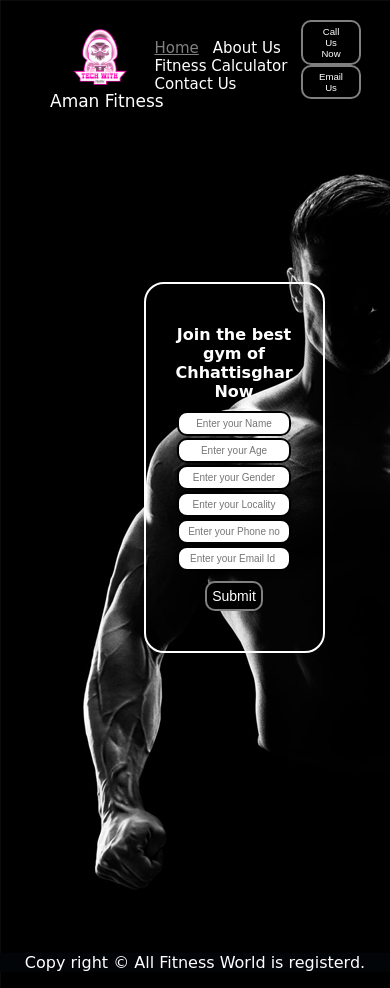
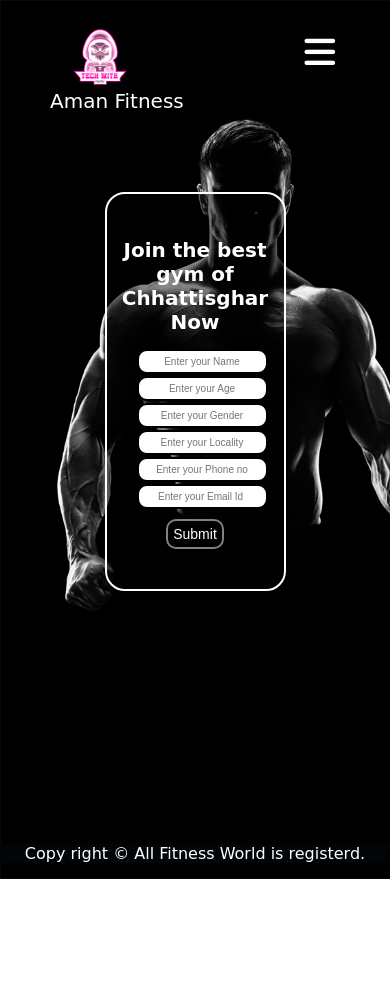
Before and after one commit to AmanSahu13/Gym_Website, a plain HTML site: page index.htm in a window 390 px wide. After the commit the page ends 879 px from the top, so only its background shows below. Drawn offline with Linux system fonts and the light colour scheme; a web font is replaced by a local one.

Commit message:
Making Responsive

```diff
--- a/css/style.css
+++ b/css/style.css
@@ -4,7 +4,8 @@
     margin: 0px;
     color: white;
     padding: 0px;
-    background: url('../7.png');
+    background-image: url('../7.png');
+    /* background-size: cover; */
 }
 .left{
     display: inline-block;
@@ -23,30 +24,29 @@ filter: invert(100%);
 text-align: center;
 font-size: 17px;
 line-height: 9px;
+
 }
 .mid{
-/*      border:2px solid rgb(49, 145, 11);
-*/
-    display: block;
-    width: 41%;
-
+    display: flex;
+    align-items: center;
+    justify-content: center;
+    /* width: 100%; */
     margin: 28px auto;
 }
 .right{
+    display: inline-block;
     position: absolute;
     right: 34px;
     top: 40px;
-    display: inline-block;
-  /*  border:2px solid rgb(238, 255, 0);
-*/
+}
+.Menu_bar{
+    display: none;
 }
 .navbar{
     display: inline-block;
     /* display: flex; */
 
 }
-
-
 
 .navbar li{
     display: inline-block;
@@ -65,23 +65,26 @@ line-height: 9px;
 
 }
 
-@media (min-width: 350px) and (max-width:850px){
-
-
-
+@media (min-width: 620px) and (max-width:850px){
+    body{
+        font-family: 'Baloo Bhai',cursive;
+        margin: 0px;
+        color: white;
+        padding: 0px;
+        background-image: url('../7.png');
+        background-size: cover;
+    }
     .navbar{
         display: flex;
         flex-wrap:wrap;
+    }
 
-
-    }
     .navbar li{
-        display: inline-block;
+        display: none;
         font-size: 15px;
         flex-direction: column;
+    }
 
-
-    }
     .mid{
             display:flex;
             gap: 20px;
@@ -92,19 +95,30 @@ line-height: 9px;
             margin: 23px auto;
         }
     .right{
-        display: inline-block;
+        display: flex;
+        flex-wrap: nowrap;
+        justify-content: center;
+        align-items: center;
         position: absolute;
-        width: 20%;
-        right: 20px;
-        top: 20px;
+        width: 30%;
+        right: 3%;
+        top: 4%;
         overflow-x: hidden;
     }
+
+    .Menu_bar{
+        display: inline-block;
+        font-size: 25px;
+    }
+
     .right .btn{
-        font-size: 60%;
+        font-size: 70%;
     }
+
     .container h1{
-        font-size: 100%;
+        font-size: 30px;
     }
+
     .btn{
         margin: 0px 9px;
         background-color: black;
@@ -115,6 +129,7 @@ line-height: 9px;
         font-size: 14px;
         cursor: pointer;
     }
+
     .container{
         border: 1px solid white;
         display: inline-block;
@@ -126,7 +141,6 @@ line-height: 9px;
         width: 50%;
         }
 
-
     .container button{
         display: block;
         width: 50%;
@@ -137,7 +151,7 @@ line-height: 9px;
     .container .form-gorup input{
         display: block;
         text-align: center;
-        width: 100px;
+        width: 100%;
         padding: 20px;
         padding: 5px;
         font-size: 10px;
@@ -147,9 +161,6 @@ line-height: 9px;
         transition: all 0.5s ease-in-out 0s;
     }
     .footerBox{
-        /* background-color: #000508; */
-
-        /* background-image: linear-gradient(160deg, #030607 0%, #020a09 100%); */
         display: flex;
         justify-content: center;
         align-content:end ;
@@ -166,6 +177,122 @@ line-height: 9px;
     }
 
 }
+
+@media (min-width: 360px) and (max-width:620px){
+    body{
+        font-family: 'Baloo Bhai',cursive;
+        margin: 0px;
+        color: white;
+        padding: 0px;
+        background-image: url('../7.png');
+        background-size: cover;
+
+    }
+    /* .navbar li{
+        display: none;
+        font-size: 15px;
+        flex-direction: column;
+    } */
+    .mid{
+        display:none;
+        }
+
+    .left{
+        display: inline-block;
+        position: absolute;
+        left:50px;
+        top:20px;
+        }
+    .left img{
+        width: 30%;
+        filter: invert(100%);
+        }
+    .left div{
+        text-align: center;
+        font-size: 20px;
+        line-height: 9px;
+
+        }
+    .logo_name{
+        display: flex;
+
+    }
+    .right{
+        display: flex;
+        flex-wrap: nowrap;
+        justify-content: center;
+        align-items: center;
+        position: absolute;
+        width: 30%;
+        right: 3%;
+        top: 4%;
+        overflow-x: hidden;
+    }
+
+    .Menu_bar{
+        display: flex;
+        font-size: 35px;
+    }
+
+    .btn{
+        display: none;
+    }
+
+    .container{
+        border: 1px solid rgb(255, 255, 255);
+        background-color: rgba(0, 0, 0, 0.459);
+        display: flex;
+        justify-content: center;
+        align-items: center;
+        flex-direction: column;
+        position:absolute;
+        top: 5%;
+        left: 15%;
+        border-radius: 20px;
+
+        }
+
+    .container button{
+        display: block;
+        width: 50%;
+        margin: 10px auto;
+        padding: 5px;
+        }
+
+    .container .form-gorup input{
+        display: block;
+        text-align: center;
+        width: 100%;
+        padding: 20px;
+        padding: 5px;
+        font-size: 10px;
+        border-radius: 10px;
+        border: 2px solid black;
+        margin: 2px auto;
+        transition: all 0.5s ease-in-out 0s;
+    }
+    .container h1{
+        font-size:20px;
+    }
+
+    .footerBox{
+        display: flex;
+        justify-content: center;
+        align-content:end ;
+        width: 100%;
+        margin-top: 100vh;
+        min-height: 3%;
+        text-align: center;
+    }
+    .footerBox p{
+        color: azure;
+        font-size: 1.5rem;
+
+    }
+
+}
+
+
 
 .btn{
     margin: 0px 9px;
@@ -190,12 +317,9 @@ line-height: 9px;
 .form-gorup input{
     text-align: center;
     display: block;
-    width: 320px;
     font-size: 20px;
-    /* width: 100px; */
-    padding: 20px;
+    width: 80%;
     padding: 5px;
-/* font-size: 10px; */
     border-radius: 10px;
     border: 2px solid black;
     margin: 2px auto;
--- a/index.htm
+++ b/index.htm
@@ -7,6 +7,7 @@
     <meta name="viewport" content="width=device-width, initial-scale=1.0">
     <title>Aman's Fitness</title>
 </head>
+<link rel="stylesheet" href="https://cdnjs.cloudflare.com/ajax/libs/font-awesome/6.4.0/css/all.min.css" integrity="sha512-iecdLmaskl7CVkqkXNQ/ZH/XLlvWZOJyj7Yy7tcenmpD1ypASozpmT/E0iPtmFIB46ZmdtAc9eNBvH0H/ZpiBw==" crossorigin="anonymous" referrerpolicy="no-referrer" />
 <link rel="stylesheet" href="https://fonts.googleapis.com/css?family=Baloo+Bhai&display=swap">
 <link rel="stylesheet" href="css/style.css">
 <body>
@@ -15,7 +16,7 @@
         <!-- Left box for logo -->
         <div class="left">
           <img src="logo.png" alt="">
-          <div>Aman Fitness</div>
+          <div class="logo_name">Aman Fitness</div>
         </div>
 
         <!-- Mid box for navbar -->
@@ -27,6 +28,9 @@
                 <li><a href="#">Fitness Calculator</a> </li>
                 <li><a href="#">Contact Us</a></li>
             </ul>
+            <!-- <div id="Menu_bar">
+                <i class="fa-solid fa-bars"></i>
+            </div> -->
         </div>
         <!-- <div class="toggle_btn">
             <i class="fa-solid fa-bars"></i>
@@ -35,10 +39,13 @@
         <!-- Right box for buttons -->
         <div class="right">
             <button class="btn">Call Us Now</button><button class="btn">Email Us</button>
+            <!-- <div id="Menu_bar"> -->
+                <i class="fa-solid fa-bars Menu_bar"></i>
+            <!-- </div> -->
         </div>
     </header>
 
-    <main>
+    <main class="Main_Container">
         <div class="container">
 
         <h1>Join the best gym of Chhattisghar Now</h1>
```
